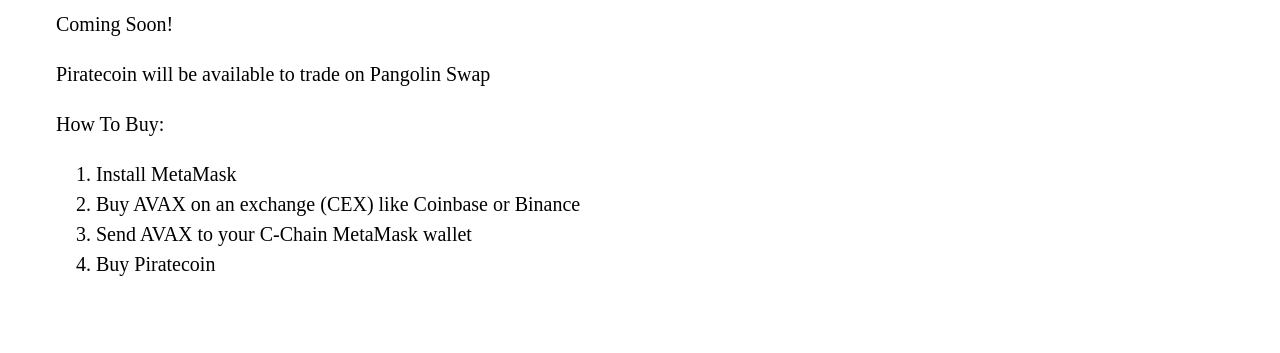
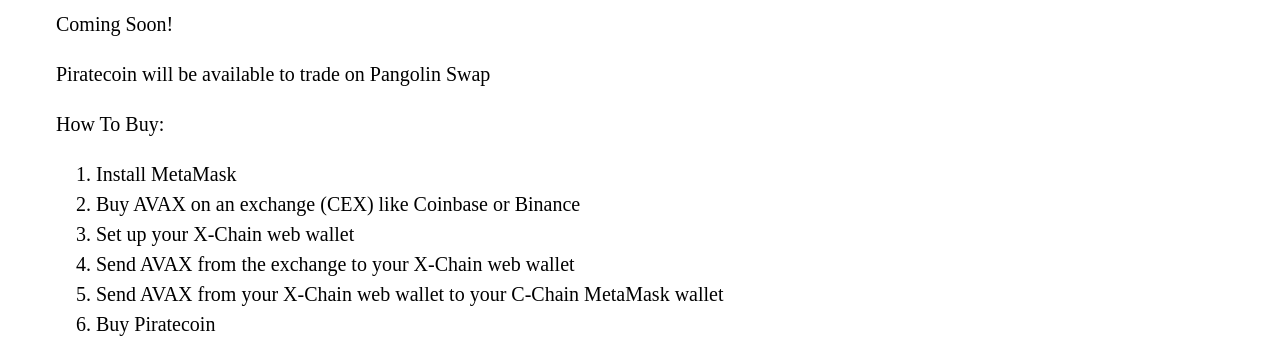
Before and after one commit to RobustCelery/Piratecoin, a plain HTML site: page index.html in a window 1280 px wide. Shown: the part 172-525 px from the top of the page. Drawn offline with Linux system fonts and the light colour scheme.

Commit message:
update index.html

```diff
--- a/index.html
+++ b/index.html
@@ -25,7 +25,9 @@
         <ol>
           <li>Install MetaMask</li>
           <li>Buy AVAX on an exchange (CEX) like Coinbase or Binance</li>
-          <li>Send AVAX to your C-Chain MetaMask wallet</li>
+          <li>Set up your X-Chain web wallet</li>
+          <li>Send AVAX from the exchange to your X-Chain web wallet</li>
+          <li>Send AVAX from your X-Chain web wallet to your C-Chain MetaMask wallet</li>
           <li>Buy Piratecoin</li>
         </ol>
       </section>
```
